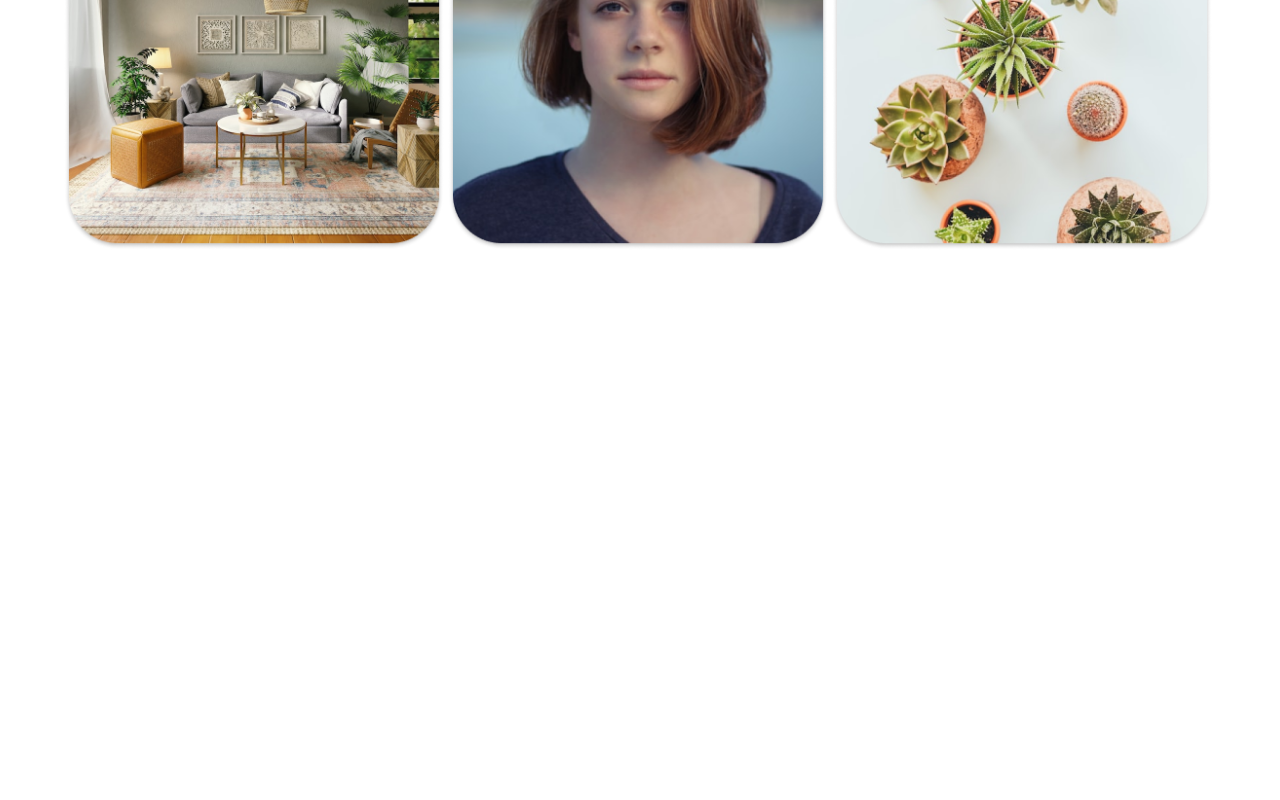
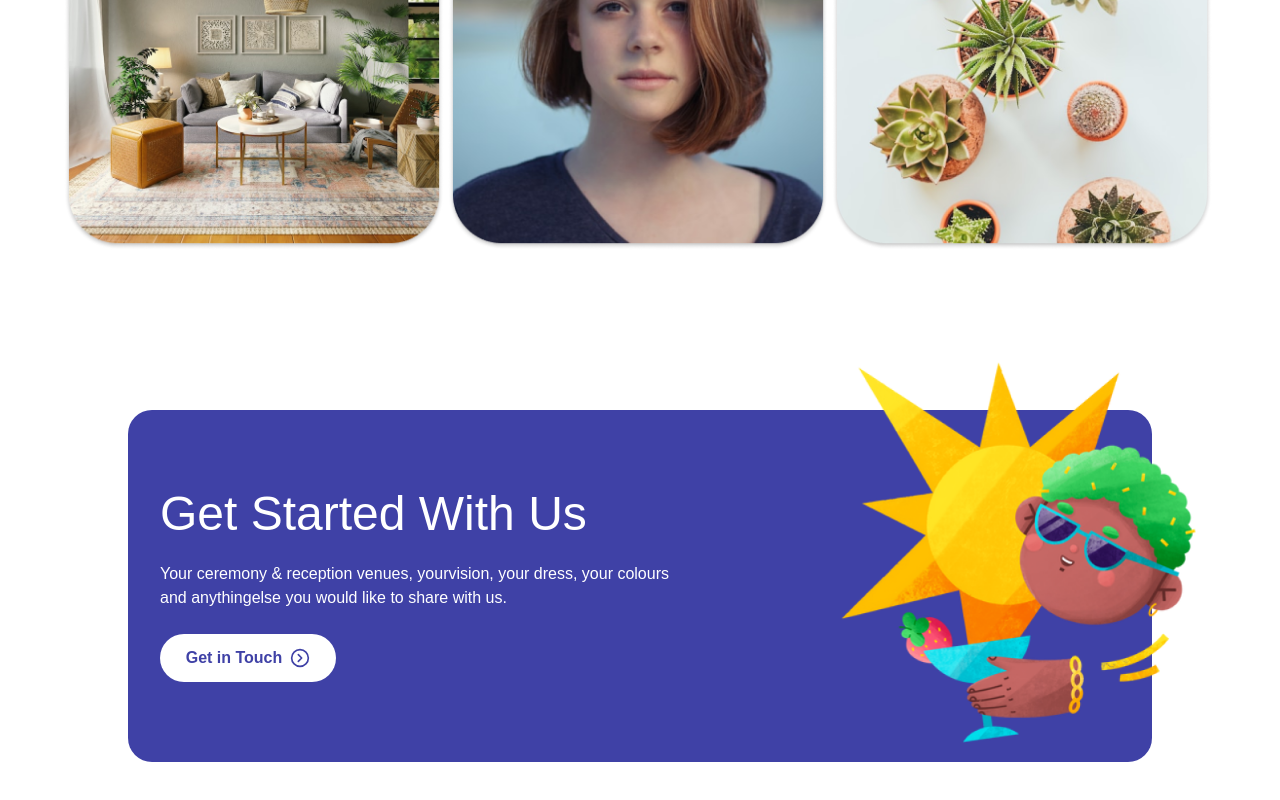
Before and after one commit to KalpitChandekar/Zoka, a Next.js app: page / in a window 1280 px wide. Shown: the part 4254-5054 px from the top of the page. Before the commit the page ends 4664 px from the top, so only its background shows below. Built offline with nearby package versions, Linux system fonts and the light colour scheme.

Commit message:
[feat]: Add Get Started Section

```diff
--- a/app/page.js
+++ b/app/page.js
@@ -1,4 +1,5 @@
 import FloralDesign from "@/components/FloralDesign"
+import GetStarted from "@/components/GetStarted"
 import Hero from "@/components/Hero"
 import KnowUs from "@/components/KnowUs"
 import Navbar from "@/components/Navbar"
@@ -16,6 +17,7 @@ const page = () => {
     <Project />
     <FloralDesign />
     <Works />
+    <GetStarted />
    </div>
   )
 }
```
